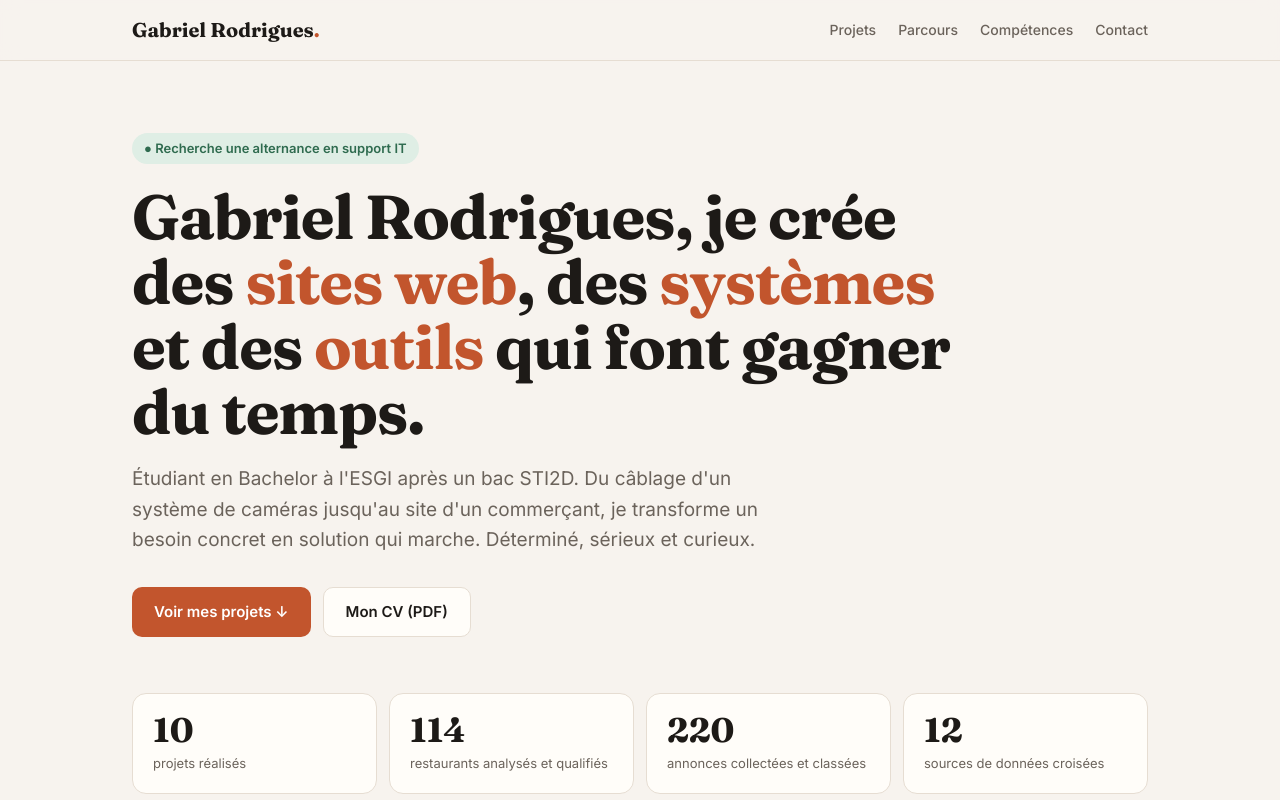
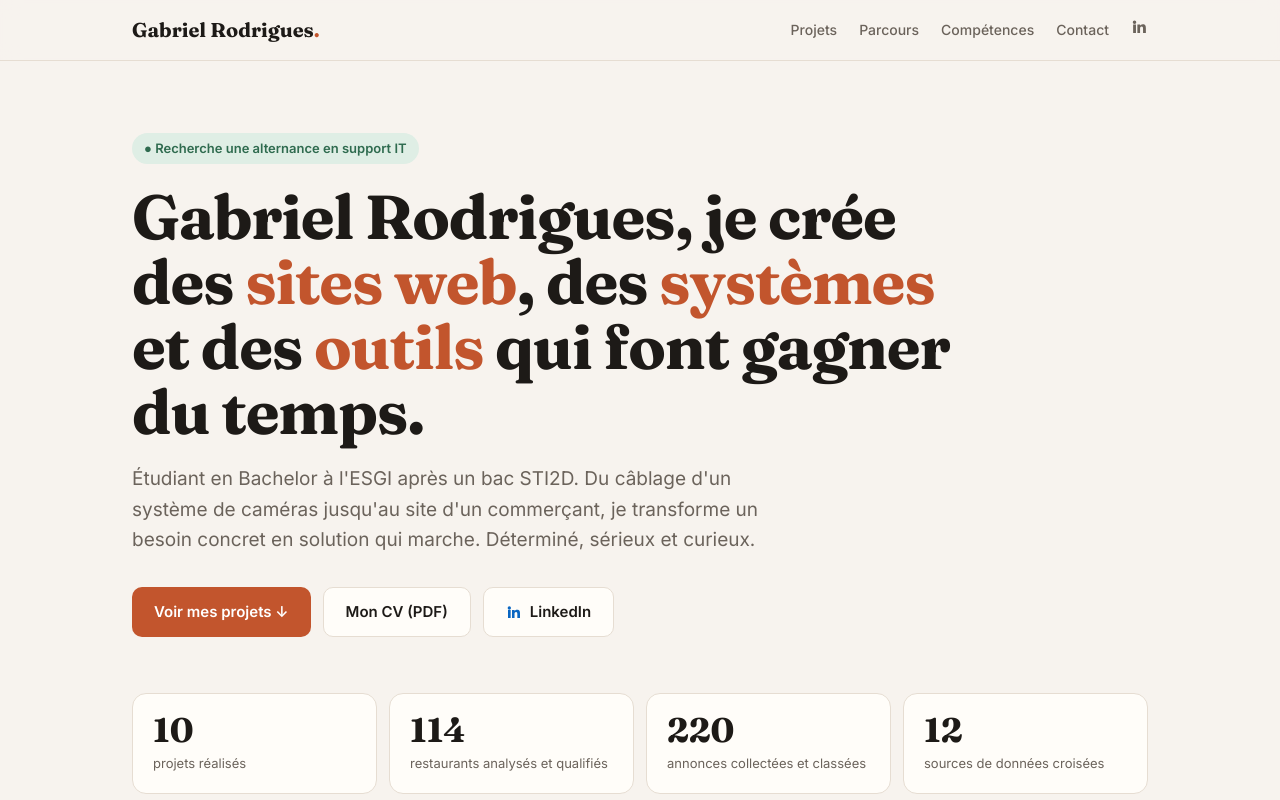
Before and after one commit to gabrielpapeis2007-lgtm/gabrielpapeis2007-lgtm.github.io, a plain HTML site: page index.html in a window 1280 px wide. Shown: the top 800 px of the page. Drawn offline with Linux system fonts and the light colour scheme.

Commit message:
Ajout du lien LinkedIn
Co-Authored-By: Claude Opus 5.5 <noreply@anthropic.com>

```diff
--- a/index.html
+++ b/index.html
@@ -309,6 +309,9 @@ kbd{font:600 13px ui-monospace,Consolas,monospace;background:var(--bg);border:1p
 .ph-app i{font-style:normal}.ph-app span{margin-left:auto;text-transform:none}
 .ph-notif.sms{opacity:.92}
 @media(min-width:860px){.visual.pv{min-height:100%}}
+.btn svg.li{width:16px;height:16px;color:#0a66c2;flex:none}
+.contact .btn svg.li{color:inherit}
+.nav-li{display:inline-flex;align-items:center}.nav-li svg.li{width:17px;height:17px;color:var(--muted)}.nav-li:hover svg.li{color:#0a66c2}
 footer{padding:32px 0 48px;text-align:center;font-size:13px;color:var(--muted)}
 </style>
 </head>
@@ -322,6 +325,7 @@ footer{padding:32px 0 48px;text-align:center;font-size:13px;color:var(--muted)}
       <li><a href="#parcours">Parcours</a></li>
       <li><a href="#competences">Compétences</a></li>
       <li><a href="#contact">Contact</a></li>
+      <li><a href="https://www.linkedin.com/in/gabriel-rodrigues-298a8b3ab/" target="_blank" rel="noopener" aria-label="LinkedIn" class="nav-li"><svg class="li" viewBox="0 0 24 24" aria-hidden="true"><path fill="currentColor" d="M4.98 3.5a2.5 2.5 0 1 1 0 5 2.5 2.5 0 0 1 0-5zM3 9h4v12H3zM9 9h3.8v1.7h.05c.53-1 1.83-2.05 3.77-2.05C20.6 8.65 21 11.2 21 14.5V21h-4v-5.8c0-1.4-.03-3.2-1.95-3.2-1.95 0-2.25 1.5-2.25 3.1V21H9z"/></svg></a></li>
     </ul>
   </div>
 </nav>
@@ -334,6 +338,7 @@ footer{padding:32px 0 48px;text-align:center;font-size:13px;color:var(--muted)}
     <div class="btns">
       <a class="btn btn-primary" href="#projets">Voir mes projets ↓</a>
       <a class="btn btn-ghost" href="CV-Gabriel-Rodrigues.pdf" data-pdf="pdf-cv" target="_blank">Mon CV (PDF)</a>
+      <a class="btn btn-ghost" href="https://www.linkedin.com/in/gabriel-rodrigues-298a8b3ab/" target="_blank" rel="noopener"><svg class="li" viewBox="0 0 24 24" aria-hidden="true"><path fill="currentColor" d="M4.98 3.5a2.5 2.5 0 1 1 0 5 2.5 2.5 0 0 1 0-5zM3 9h4v12H3zM9 9h3.8v1.7h.05c.53-1 1.83-2.05 3.77-2.05C20.6 8.65 21 11.2 21 14.5V21h-4v-5.8c0-1.4-.03-3.2-1.95-3.2-1.95 0-2.25 1.5-2.25 3.1V21H9z"/></svg>LinkedIn</a>
     </div>
 
     <div class="stats">
@@ -630,6 +635,7 @@ footer{padding:32px 0 48px;text-align:center;font-size:13px;color:var(--muted)}
       <p>Je cherche une alternance en support IT pour mon Bachelor à l'ESGI (2026-2029). Je suis aussi disponible pour créer le site de votre commerce.</p>
       <div class="btns">
         <a class="btn btn-primary" href="https://mail.google.com/mail/?view=cm&fs=1&to=gabriel.rodrigues20070723@gmail.com&su=Contact%20depuis%20votre%20portfolio" target="_blank" rel="noopener">✉ M'écrire</a>
+        <a class="btn btn-ghost" href="https://www.linkedin.com/in/gabriel-rodrigues-298a8b3ab/" target="_blank" rel="noopener"><svg class="li" viewBox="0 0 24 24" aria-hidden="true"><path fill="currentColor" d="M4.98 3.5a2.5 2.5 0 1 1 0 5 2.5 2.5 0 0 1 0-5zM3 9h4v12H3zM9 9h3.8v1.7h.05c.53-1 1.83-2.05 3.77-2.05C20.6 8.65 21 11.2 21 14.5V21h-4v-5.8c0-1.4-.03-3.2-1.95-3.2-1.95 0-2.25 1.5-2.25 3.1V21H9z"/></svg>LinkedIn</a>
         <a class="btn btn-ghost" href="tel:+33670411712">☎ 06 70 41 17 12</a>
         <a class="btn btn-ghost" href="CV-Gabriel-Rodrigues.pdf" data-pdf="pdf-cv" target="_blank">Télécharger mon CV</a>
       </div>
```
